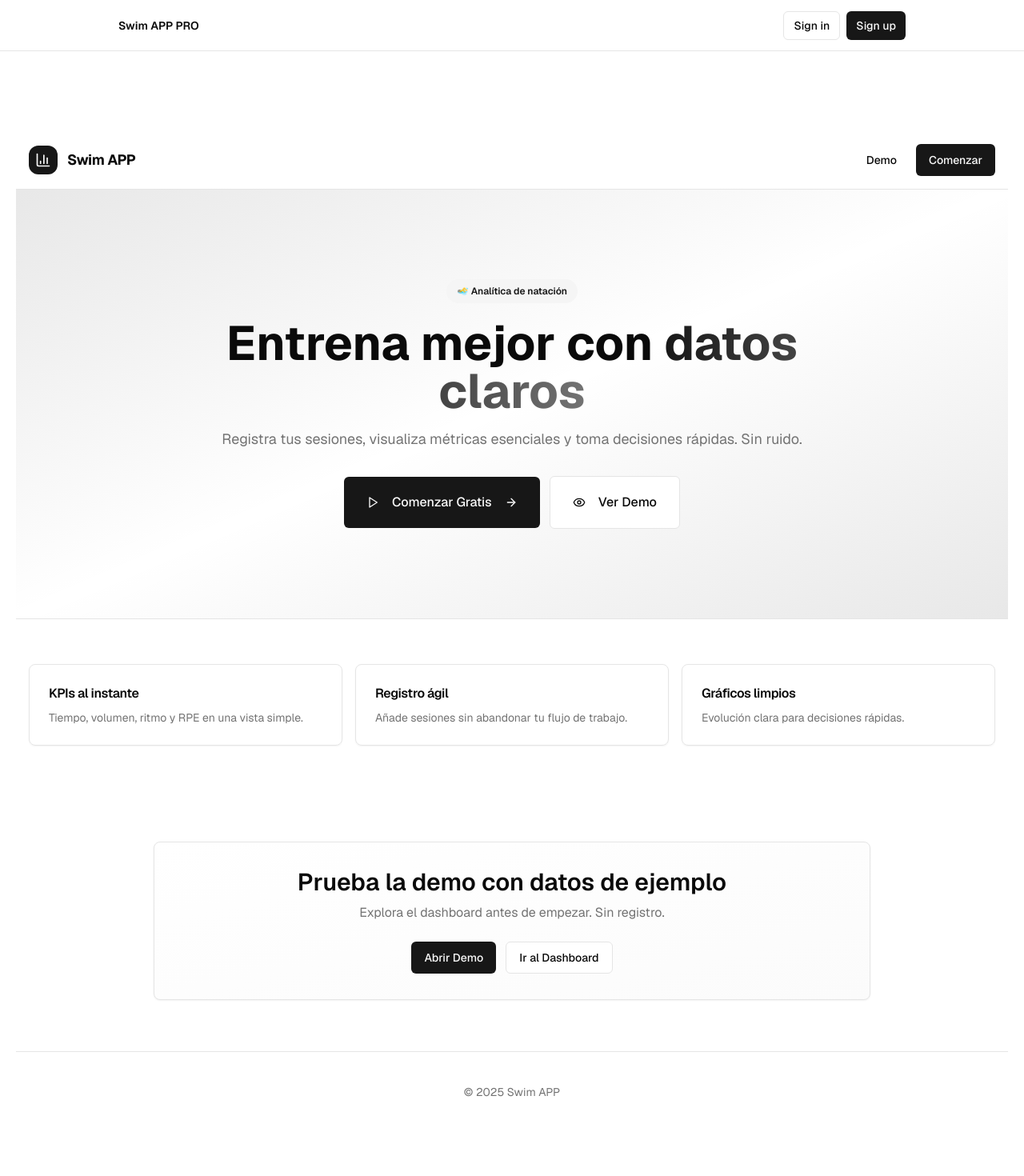
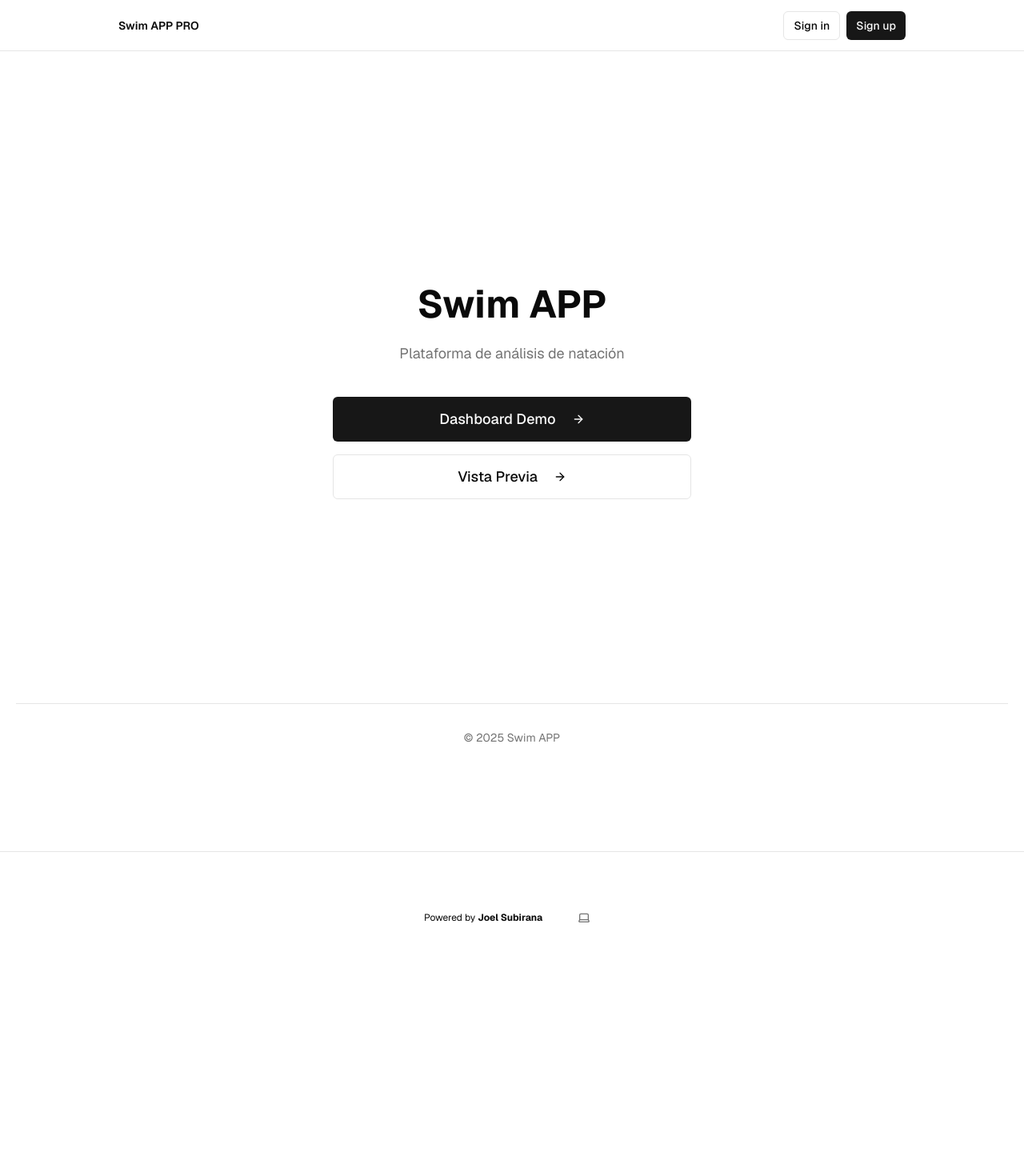
Before and after one commit to Joel1993055/SWIMAPPOK, a Next.js app: page / in a window 1280 px wide. Shown: the top 1470 px of the page at 80% size. After the commit the page ends 1229 px from the top, so only its background shows below. Built offline with nearby package versions, Linux system fonts and the light colour scheme; no server answers.

Commit message:
page changed

```diff
--- a/app/page.tsx
+++ b/app/page.tsx
@@ -1,115 +1,43 @@
 import { Button } from "@/components/ui/button";
-import { Card, CardContent, CardHeader, CardTitle } from "@/components/ui/card";
-import { Badge } from "@/components/ui/badge";
-import { BarChart3, Play, ArrowRight, Eye } from "lucide-react";
+import { BarChart3, ArrowRight } from "lucide-react";
 import Link from "next/link";
 
 export default function Home() {
   return (
-    <div className="min-h-screen bg-background">
-      {/* Navigation */}
-      <nav className="sticky top-0 z-50 border-b bg-background/80 backdrop-blur supports-[backdrop-filter]:bg-background/60">
-        <div className="container mx-auto px-4 py-4 flex items-center justify-between">
-          <Link href="/" className="flex items-center gap-3 select-none">
-            <div className="w-9 h-9 bg-primary rounded-xl grid place-items-center">
-              <BarChart3 className="w-5 h-5 text-primary-foreground" />
-            </div>
-            <span className="text-lg font-bold tracking-tight">Swim APP</span>
-          </Link>
-          <div className="flex items-center gap-2">
-            <Button variant="ghost" asChild>
-              <Link href="/preview-dashboard">Demo</Link>
-            </Button>
-            <Button asChild>
-              <Link href="/dashboard-demo">Comenzar</Link>
-            </Button>
-          </div>
-        </div>
-      </nav>
+    <div className="min-h-screen bg-background flex flex-col">
 
-      {/* Hero */}
-      <section className="relative w-full py-20 lg:py-28 overflow-hidden">
-        <div className="absolute inset-0 bg-gradient-to-br from-primary/10 via-transparent to-primary/10" />
-        <div className="container mx-auto px-4 relative z-10">
-          <div className="max-w-3xl mx-auto text-center">
-            <Badge variant="secondary" className="mb-5 px-3 py-1.5">🏊‍♂️ Analítica de natación</Badge>
-            <h1 className="text-4xl lg:text-6xl font-bold leading-tight">
-              Entrena mejor con <span className="bg-gradient-to-r from-primary to-primary/60 bg-clip-text text-transparent">datos claros</span>
+      {/* Hero central - ajustado para mejor equilibrio */}
+      <main className="flex-1 flex items-center justify-center px-4 -mt-16">
+        <div className="text-center max-w-lg">
+          <h1 className="text-5xl font-bold mb-6">
+            Swim APP
           </h1>
-            <p className="mt-4 text-lg text-muted-foreground">
-              Registra tus sesiones, visualiza métricas esenciales y toma decisiones rápidas. Sin ruido.
+          <p className="text-lg text-muted-foreground mb-10">
+            Plataforma de análisis de natación
           </p>
-            <div className="mt-8 flex flex-col sm:flex-row items-center justify-center gap-3">
-              <Button asChild size="lg" className="h-auto px-7 py-5 text-base">
+
+          {/* Botones más grandes y equilibrados */}
+          <div className="space-y-4">
+            <Button asChild size="lg" className="w-full h-14 text-lg px-8">
               <Link href="/dashboard-demo">
-                  <Play className="w-5 h-5 mr-2" />
-                  Comenzar Gratis
-                  <ArrowRight className="w-5 h-5 ml-2" />
+                Dashboard Demo
+                <ArrowRight className="w-5 h-5 ml-3" />
               </Link>
             </Button>
-              <Button asChild variant="outline" size="lg" className="h-auto px-7 py-5 text-base">
+
+            <Button asChild variant="outline" size="lg" className="w-full h-14 text-lg px-8">
               <Link href="/preview-dashboard">
-                  <Eye className="w-5 h-5 mr-2" />
-                  Ver Demo
+                Vista Previa
+                <ArrowRight className="w-5 h-5 ml-3" />
               </Link>
             </Button>
           </div>
         </div>
-        </div>
-      </section>
+      </main>
 
-      {/* Skinny highlights (minimal) */}
-      <section className="w-full py-14 border-t">
-        <div className="container mx-auto px-4">
-          <div className="grid grid-cols-1 md:grid-cols-3 gap-4">
-            {[{
-              title: "KPIs al instante",
-              desc: "Tiempo, volumen, ritmo y RPE en una vista simple.",
-            }, {
-              title: "Registro ágil",
-              desc: "Añade sesiones sin abandonar tu flujo de trabajo.",
-            }, {
-              title: "Gráficos limpios",
-              desc: "Evolución clara para decisiones rápidas.",
-            }].map((item, i) => (
-              <Card key={i} className="border bg-background/60">
-                <CardHeader className="pb-2">
-                  <CardTitle className="text-base">{item.title}</CardTitle>
-                </CardHeader>
-                <CardContent className="text-sm text-muted-foreground">{item.desc}</CardContent>
-              </Card>
-            ))}
-          </div>
-        </div>
-      </section>
-
-      {/* Preview CTA */}
-      <section className="w-full py-16">
-        <div className="container mx-auto px-4">
-          <Card className="max-w-4xl mx-auto border bg-gradient-to-br from-background to-muted/40">
-            <CardContent className="p-8 text-center">
-              <h2 className="text-2xl lg:text-3xl font-semibold">Prueba la demo con datos de ejemplo</h2>
-              <p className="mt-2 text-muted-foreground">
-                Explora el dashboard antes de empezar. Sin registro.
-              </p>
-              <div className="mt-6 flex flex-col sm:flex-row gap-3 justify-center">
-                <Button asChild>
-                  <Link href="/preview-dashboard">Abrir Demo</Link>
-                </Button>
-                <Button asChild variant="outline">
-                  <Link href="/dashboard-demo">Ir al Dashboard</Link>
-                </Button>
-              </div>
-            </CardContent>
-          </Card>
-        </div>
-      </section>
-
-      {/* Footer minimal */}
-      <footer className="border-t">
-        <div className="container mx-auto px-4 py-10 text-center text-sm text-muted-foreground">
+      {/* Footer minimalista */}
+      <footer className="border-t py-8 text-center text-sm text-muted-foreground">
         <p>© {new Date().getFullYear()} Swim APP</p>
-        </div>
       </footer>
     </div>
   );
```
Lines whose indentation alone changed are shown as unchanged.
